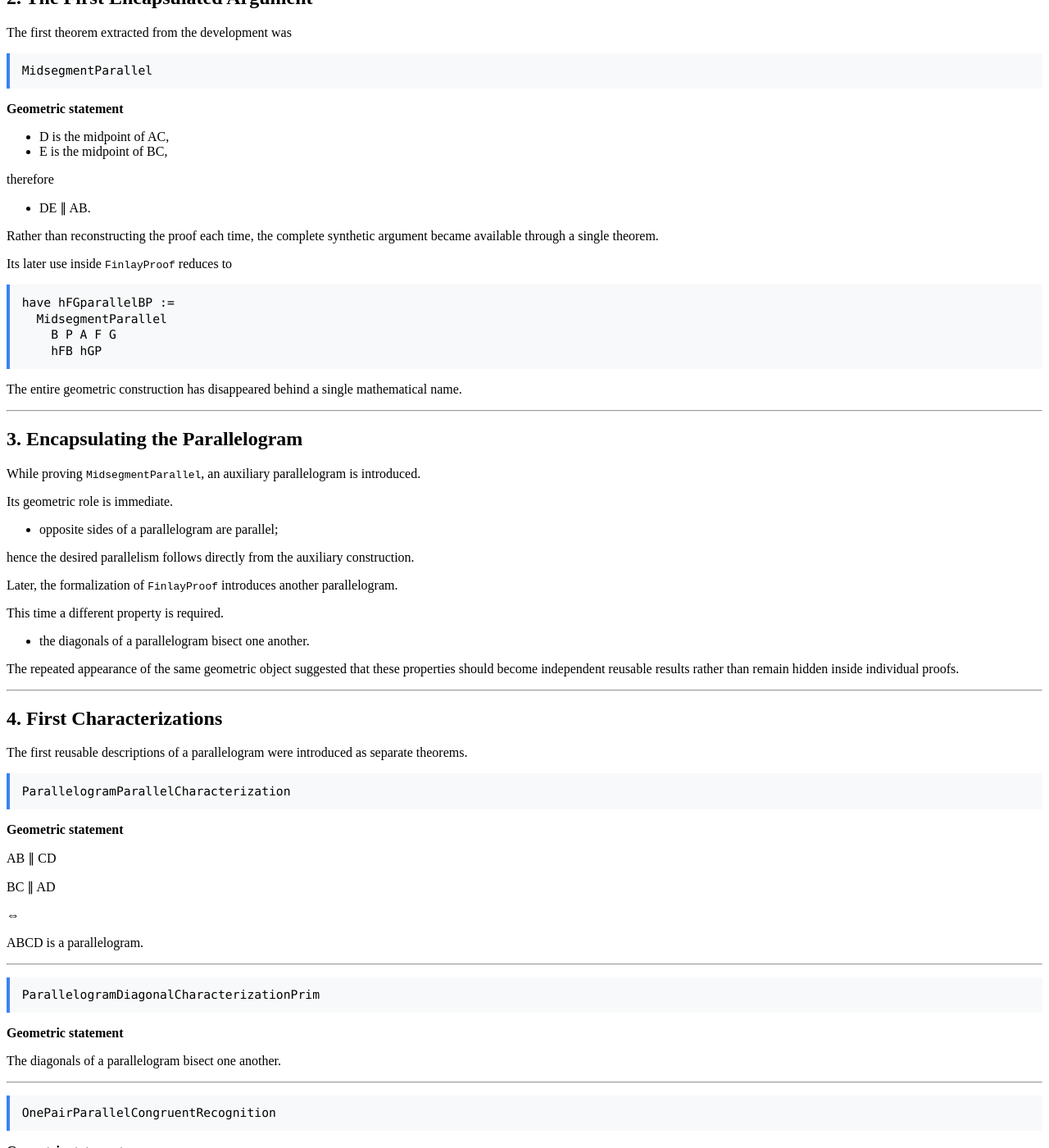
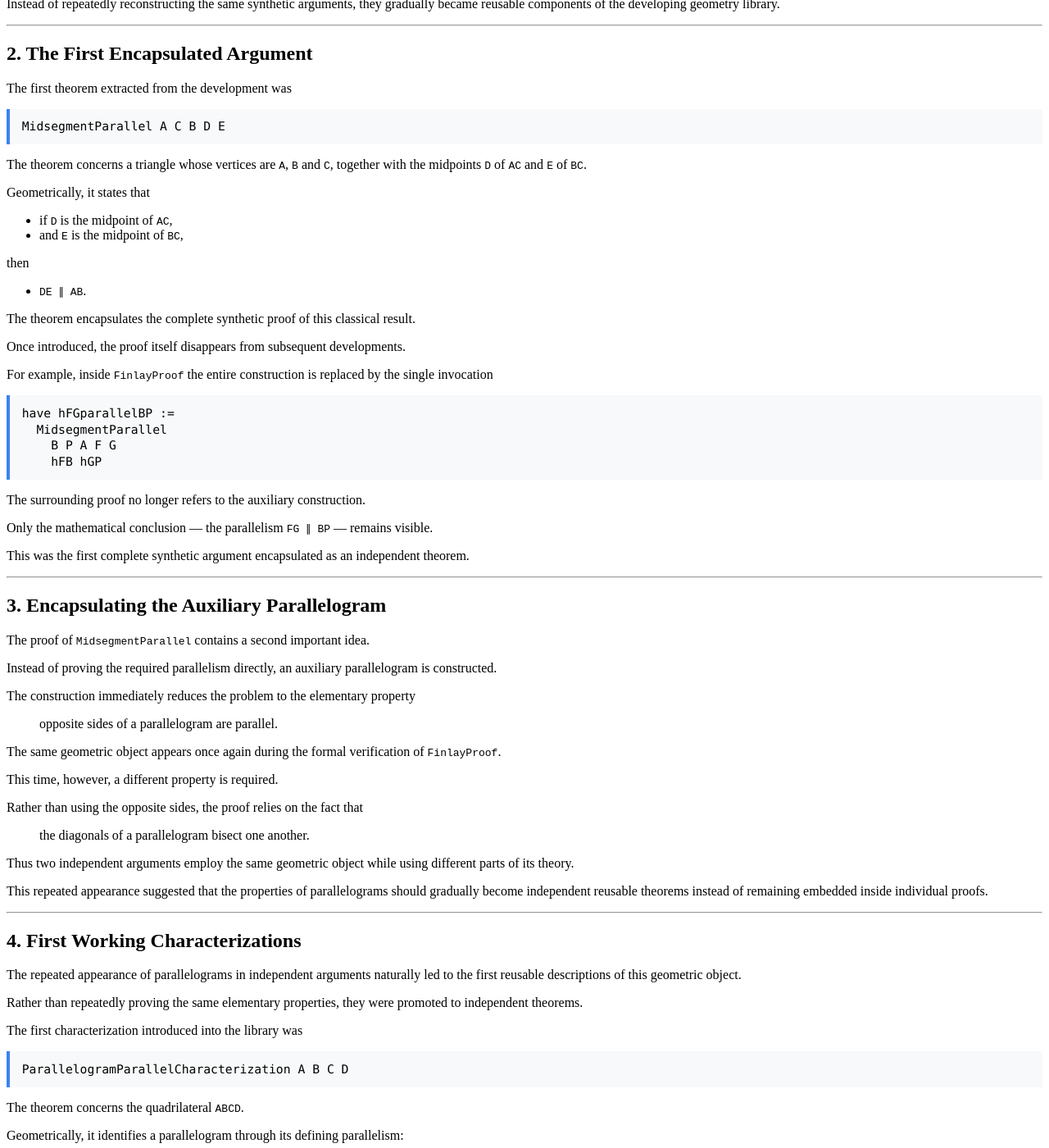
Before and after one commit to cgjteam/cgjteam.github.io, a Jekyll site: the page built from log-003.md, in a window 1280 px wide and 1400 px high, scrolled down 393 px. Shown: the whole window at 82% size. Built offline with Jekyll 4.4.1, drawn with Linux system fonts in a browser that asks for light colours; comment, search, counter and statistics services are not loaded; some of the changed text lies outside the part shown.

Commit message:
Update log-003.md

```diff
--- a/log-003.md
+++ b/log-003.md
@@ -15,11 +15,15 @@ title: "Log-003 — Encapsulating Synthetic Arguments"
 
 ## 1. Overview
 
-The previous log described the mathematical ideas underlying the formal verification of Finlay's proof.
+The previous logs focused on the mathematics underlying the formal verification of Finlay's proof.
 
-The next stage consisted in identifying those arguments that deserved to become independent mathematical components.
+Once these arguments had been established, a new question naturally emerged.
 
-Instead of reconstructing the same synthetic reasoning whenever it appeared, complete arguments were gradually encapsulated as reusable theorems.
+Which parts of the development should remain local proof steps, and which deserved to become independent mathematical results?
+
+The present log documents the first stage of this transition.
+
+Instead of repeatedly reconstructing the same synthetic arguments, they gradually became reusable components of the developing geometry library.
 
 ---
 
@@ -28,21 +32,25 @@ Instead of reconstructing the same synthetic reasoning whenever it appeared, com
 The first theorem extracted from the development was
 
 <pre class="formal">
-MidsegmentParallel
+MidsegmentParallel A C B D E
 </pre>
 
-**Geometric statement**
+The theorem concerns a triangle whose vertices are `A`, `B` and `C`, together with the midpoints `D` of `AC` and `E` of `BC`.
 
-- D is the midpoint of AC,
-- E is the midpoint of BC,
+Geometrically, it states that
 
-therefore
+- if `D` is the midpoint of `AC`,
+- and `E` is the midpoint of `BC`,
 
-- DE ∥ AB.
+then
 
-Rather than reconstructing the proof each time, the complete synthetic argument became available through a single theorem.
+- `DE ∥ AB`.
 
-Its later use inside `FinlayProof` reduces to
+The theorem encapsulates the complete synthetic proof of this classical result.
+
+Once introduced, the proof itself disappears from subsequent developments.
+
+For example, inside `FinlayProof` the entire construction is replaced by the single invocation
 
 <pre class="formal">
 have hFGparallelBP :=
@@ -51,111 +59,147 @@ have hFGparallelBP :=
     hFB hGP
 </pre>
 
-The entire geometric construction has disappeared behind a single mathematical name.
+The surrounding proof no longer refers to the auxiliary construction.
+
+Only the mathematical conclusion — the parallelism `FG ∥ BP` — remains visible.
+
+This was the first complete synthetic argument encapsulated as an independent theorem.
 
 ---
 
-## 3. Encapsulating the Parallelogram
+## 3. Encapsulating the Auxiliary Parallelogram
 
-While proving `MidsegmentParallel`, an auxiliary parallelogram is introduced.
+The proof of `MidsegmentParallel` contains a second important idea.
 
-Its geometric role is immediate.
+Instead of proving the required parallelism directly, an auxiliary parallelogram is constructed.
 
-- opposite sides of a parallelogram are parallel;
+The construction immediately reduces the problem to the elementary property
 
-hence the desired parallelism follows directly from the auxiliary construction.
+> opposite sides of a parallelogram are parallel.
 
-Later, the formalization of `FinlayProof` introduces another parallelogram.
+The same geometric object appears once again during the formal verification of `FinlayProof`.
 
-This time a different property is required.
+This time, however, a different property is required.
 
-- the diagonals of a parallelogram bisect one another.
+Rather than using the opposite sides, the proof relies on the fact that
 
-The repeated appearance of the same geometric object suggested that these properties should become independent reusable results rather than remain hidden inside individual proofs.
+> the diagonals of a parallelogram bisect one another.
+
+Thus two independent arguments employ the same geometric object while using different parts of its theory.
+
+This repeated appearance suggested that the properties of parallelograms should gradually become independent reusable theorems instead of remaining embedded inside individual proofs.
 
 ---
 
-## 4. First Characterizations
+## 4. First Working Characterizations
 
-The first reusable descriptions of a parallelogram were introduced as separate theorems.
+The repeated appearance of parallelograms in independent arguments naturally led to the first reusable descriptions of this geometric object.
+
+Rather than repeatedly proving the same elementary properties, they were promoted to independent theorems.
+
+The first characterization introduced into the library was
 
 <pre class="formal">
-ParallelogramParallelCharacterization
+ParallelogramParallelCharacterization A B C D
 </pre>
 
-**Geometric statement**
+The theorem concerns the quadrilateral `ABCD`.
 
-AB ∥ CD
+Geometrically, it identifies a parallelogram through its defining parallelism:
 
-BC ∥ AD
+- `AB ∥ CD`,
+- `BC ∥ AD`.
 
-⇔
-
-ABCD is a parallelogram.
+This theorem became the natural entry point to the developing theory of parallelograms.
 
 ---
 
+A second independent characterization was introduced as
+
 <pre class="formal">
-ParallelogramDiagonalCharacterizationPrim
+ParallelogramDiagonalCharacterizationPrim A B C D
 </pre>
 
-**Geometric statement**
+Again, the theorem concerns the quadrilateral `ABCD`.
 
-The diagonals of a parallelogram bisect one another.
+Its geometric content is the classical property
+
+- the diagonals `AC` and `BD` bisect one another.
+
+This is precisely the property required in the final stage of `FinlayProof`, but after encapsulation it becomes available independently of that proof.
 
 ---
 
+Finally, the library introduced the recognition theorem
+
 <pre class="formal">
-OnePairParallelCongruentRecognition
+OnePairParallelCongruentRecognition A B C D
 </pre>
 
-**Geometric statement**
+Its interface again refers to the quadrilateral `ABCD`.
 
-AB ∥ CD
+Geometrically, it states that
 
-AB ≅ CD
+- `AB ∥ CD`,
+- `AB ≅ CD`
 
-⇒
+are sufficient to conclude that
 
-ABCD is a parallelogram.
+- `ABCD` is a parallelogram.
 
-These theorems formed the first working interface of the emerging parallelogram theory.
+Instead of viewing this result as a local step inside a particular proof, it becomes part of the reusable interface describing parallelograms.
 
-At this stage their purpose was practical: to support further formalization without repeatedly reconstructing elementary arguments.
+At this stage these theorems should not yet be regarded as a complete formal theory.
+
+Rather, they constitute the first working collection of reusable characterizations extracted from the ongoing formalization.
 
 ---
 
 ## 5. Naming Decisions
 
-Encapsulation also changed the naming policy.
+Encapsulation naturally led to a revision of the naming policy.
 
-Theorem names began to describe mathematical objects rather than the proofs in which they first appeared.
+Theorem names gradually ceased to describe the historical context in which they were discovered.
+
+Instead, they began to identify the mathematical object represented by the theorem.
 
 For example,
 
 <pre class="formal">
-MidsegmentParallel
+MidsegmentParallel A C B D E
 </pre>
 
-refers to the Midsegment Theorem itself,
+is named after the geometric theorem it represents rather than the proof in which it first appeared.
 
-while
+Similarly,
 
 <pre class="formal">
-ParallelogramParallelCharacterization
+ParallelogramParallelCharacterization A B C D
 </pre>
 
-describes one particular characterization of parallelograms.
+and
 
-The names therefore reflect mathematical meaning rather than historical origin.
+<pre class="formal">
+ParallelogramDiagonalCharacterizationPrim A B C D
+</pre>
+
+are named according to the mathematical properties they describe.
+
+This change marks the beginning of organizing the library around mathematical theories rather than around individual formal developments.
 
 ---
 
 ## 6. Outlook
 
-The first stage of encapsulation transformed several complete synthetic arguments into reusable mathematical components.
+The present stage completes the first process of encapsulation.
 
-The next stage will organize these isolated components into a coherent theory of parallelograms.
+The Midsegment Theorem has become an independent reusable result.
+
+Several fundamental properties of parallelograms have been separated from the proofs in which they originally appeared and promoted to reusable mathematical components.
+
+The next stage of the project will no longer focus on extracting arguments from individual proofs.
+
+Instead, it will develop these isolated components into a coherent theory of parallelograms, replacing the current working collection of characterizations by a systematic formal development.
 
 ---
 
```
